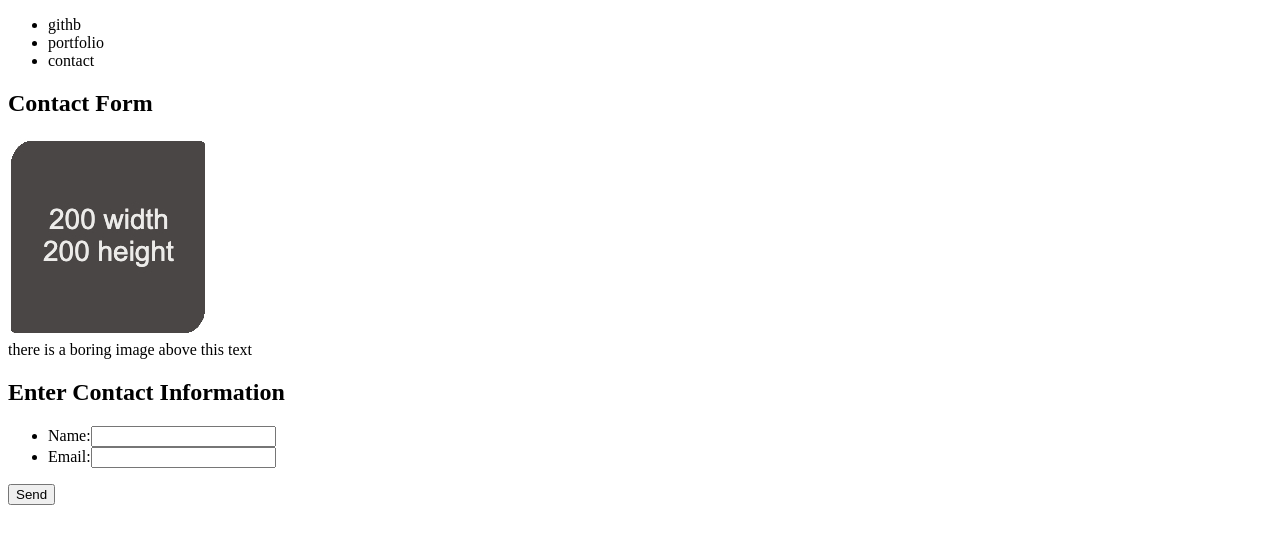
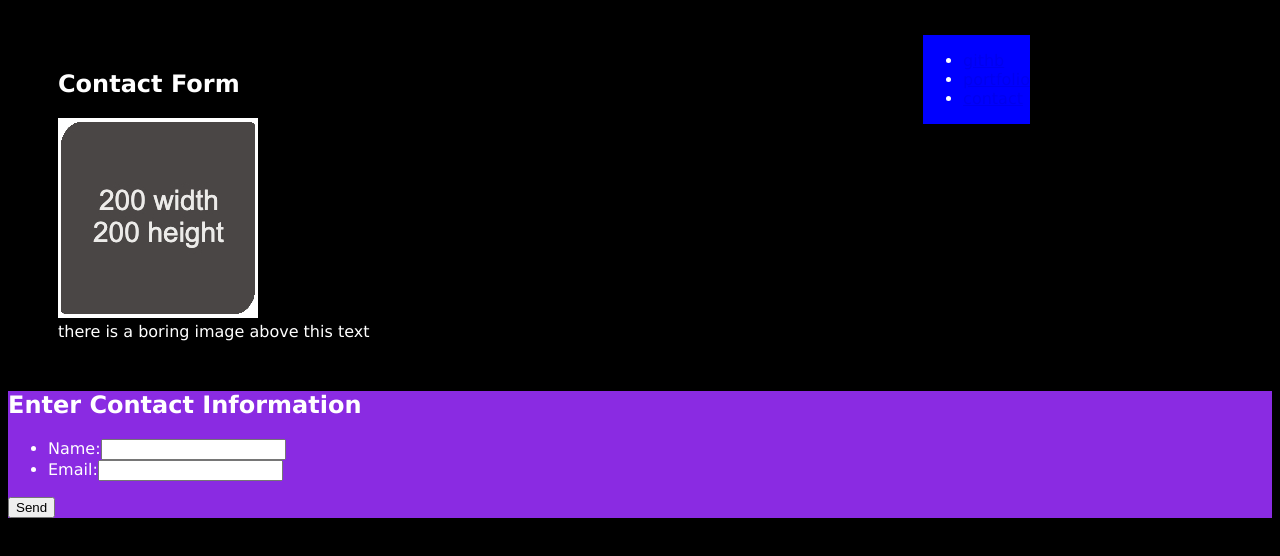
Before and after one commit to kaylaasana/contact-form-mini-project, a plain HTML site: page index.html in a window 1280 px wide. Drawn offline with Linux system fonts and the light colour scheme.

Commit message:
updated HTML and CSS

```diff
--- a/assets/style.css
+++ b/assets/style.css
@@ -0,0 +1,26 @@
+header,
+body{
+    font-family: "Lucida Sans Unicode", "Lucida Grande", sans-serif;
+    background-color: black ;
+    color: white;
+}
+
+.header{
+    color: white;
+    position: fixed;
+    right: 250px;
+    background-color: blue;
+
+}
+
+.image{
+    border: 20px;
+    padding: 15px;
+    margin: 35px;
+
+}
+
+.contact-form {
+    background-color: blueviolet;
+    color: white;
+}
--- a/index.html
+++ b/index.html
@@ -10,9 +10,9 @@
 
         <header class="header">
           <ul>
-            <li>githb</li>
-            <li>portfolio</li>
-            <li>contact</li>
+            <li><a href="https://github.com/kaylaasana">githb</a></li>
+            <li><a href="google.com">portfolio</a></li>
+            <li><a href="kayladatte@gmail.com">contact</a></li>
           </ul>
         </header>
 
@@ -22,7 +22,7 @@
             <figcaption>there is a boring image above this text</figcaption>
         </section>
 
-        <section class="contact form">
+        <section class="contact-form">
             <h2> Enter Contact Information</h2>
             <ul>
             <li>Name:<input></input></li>
```
